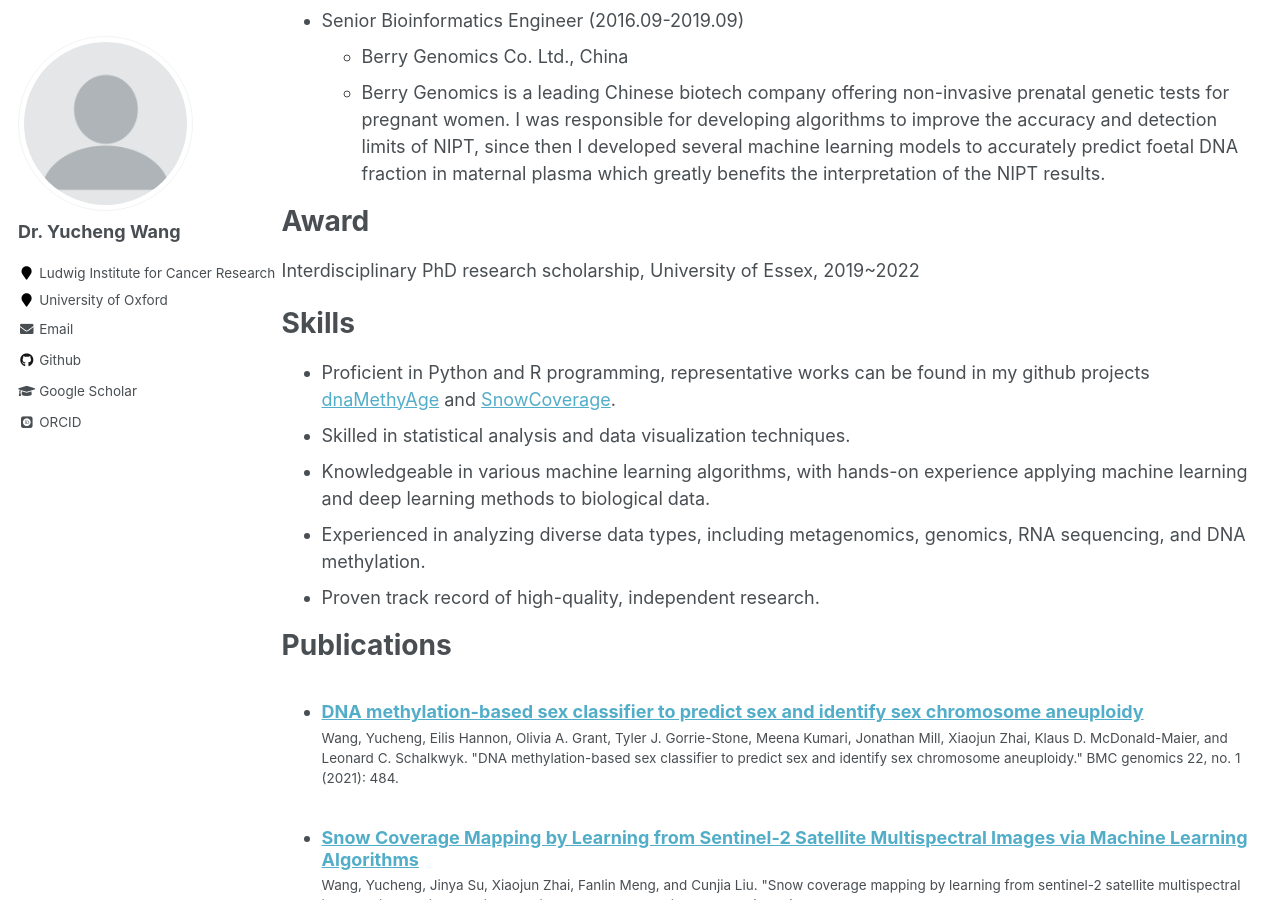
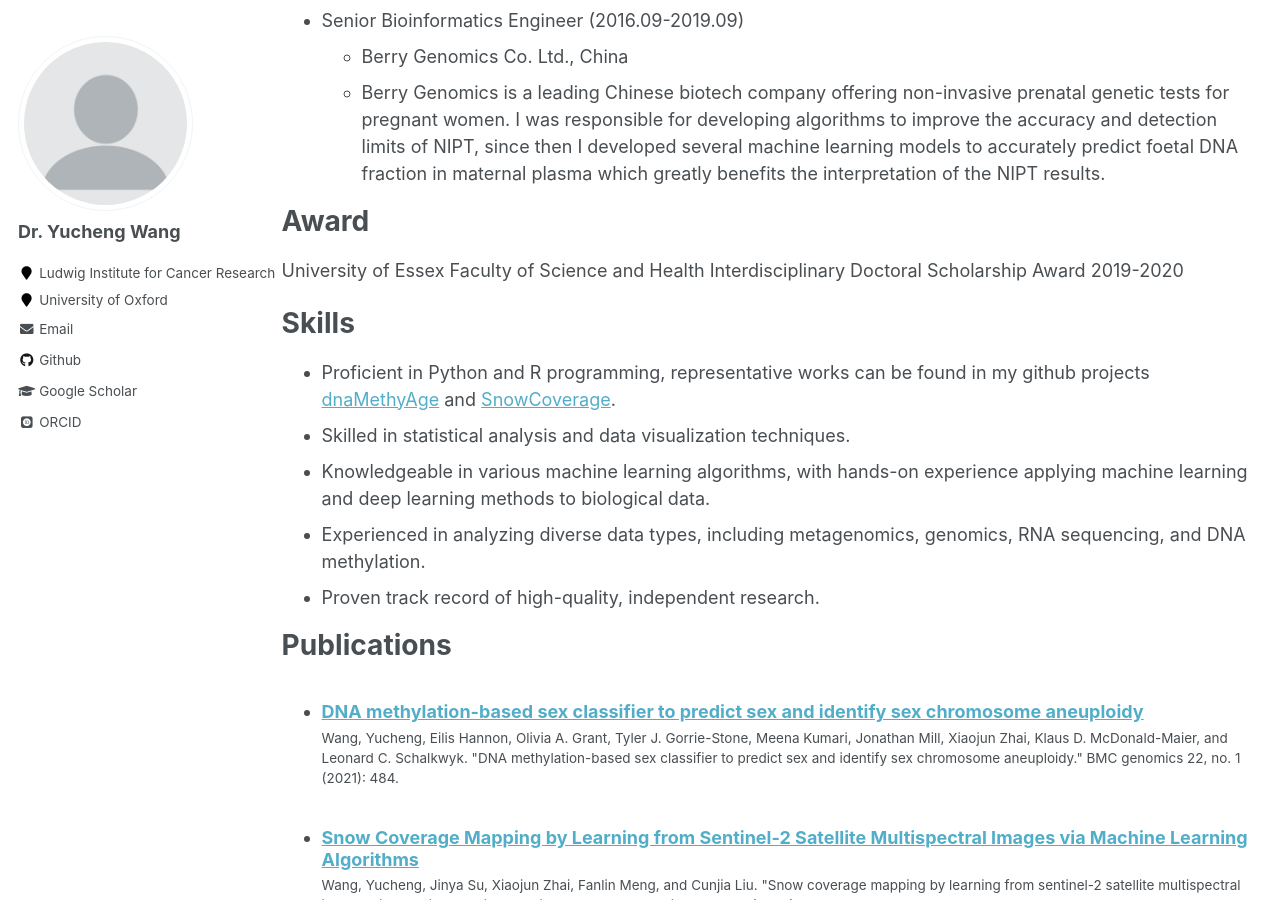
Before and after one commit to yiluyucheng/yiluyucheng.github.io, a Jekyll site: the page built from _pages/cv.md, in a window 1280 px wide and 900 px high, scrolled down 752 px. Built offline with Jekyll 4.4.1, drawn with Linux system fonts in a browser that asks for light colours; some web fonts are replaced.

Commit message:
Update cv.md

```diff
--- a/_pages/cv.md
+++ b/_pages/cv.md
@@ -36,7 +36,7 @@ Work experience
 
 Award
 =====
-Interdisciplinary PhD research scholarship, University of Essex, 2019~2022
+University of Essex Faculty of Science and Health Interdisciplinary Doctoral Scholarship Award 2019-2020
 
 Skills
 ======
```
